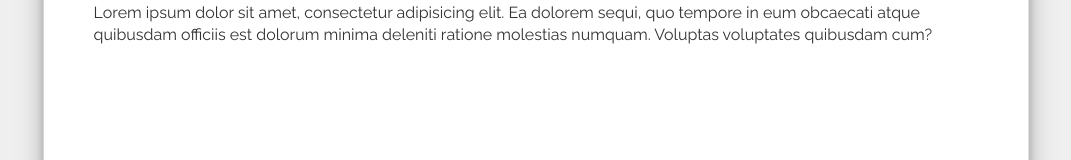
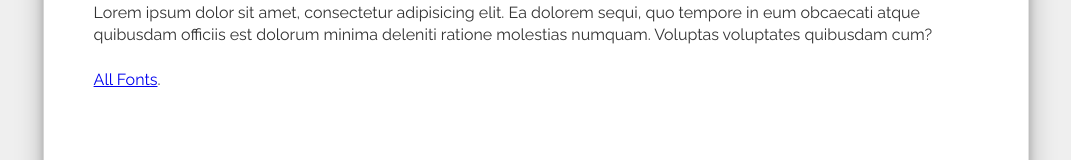
Before and after one commit to FontLibProj/FontLibProj.github.io, a plain HTML site: page index.html in a window 1280 px wide. Shown: the part 235-395 px from the top of the page, without its empty margins (104-1175 px from the left). Drawn offline with Linux system fonts and the light colour scheme.

Commit message:
Update index.html

```diff
--- a/index.html
+++ b/index.html
@@ -17,7 +17,7 @@
   <div class="slider"><div class="indicator"></div></div>
   <div class="content">
     <section>
-      <h2>Home</h2>Lorem ipsum dolor sit amet, consectetur adipisicing elit. Ea dolorem sequi, quo tempore in eum obcaecati atque quibusdam officiis est dolorum minima deleniti ratione molestias numquam. Voluptas voluptates quibusdam cum?
+      <h2>Home</h2>Lorem ipsum dolor sit amet, consectetur adipisicing elit. Ea dolorem sequi, quo tempore in eum obcaecati atque quibusdam officiis est dolorum minima deleniti ratione molestias numquam. Voluptas voluptates quibusdam cum?<br><br><a href="/all">All Fonts</a>.
     </section>
     <section>
       <h2>Download</h2>Lorem ipsum dolor sit amet, consectetur adipisicing elit. Autem quas adipisci a accusantium eius ut voluptatibus ad impedit nulla, ipsa qui. Quasi temporibus eos commodi aliquid impedit amet, similique nulla.
```
